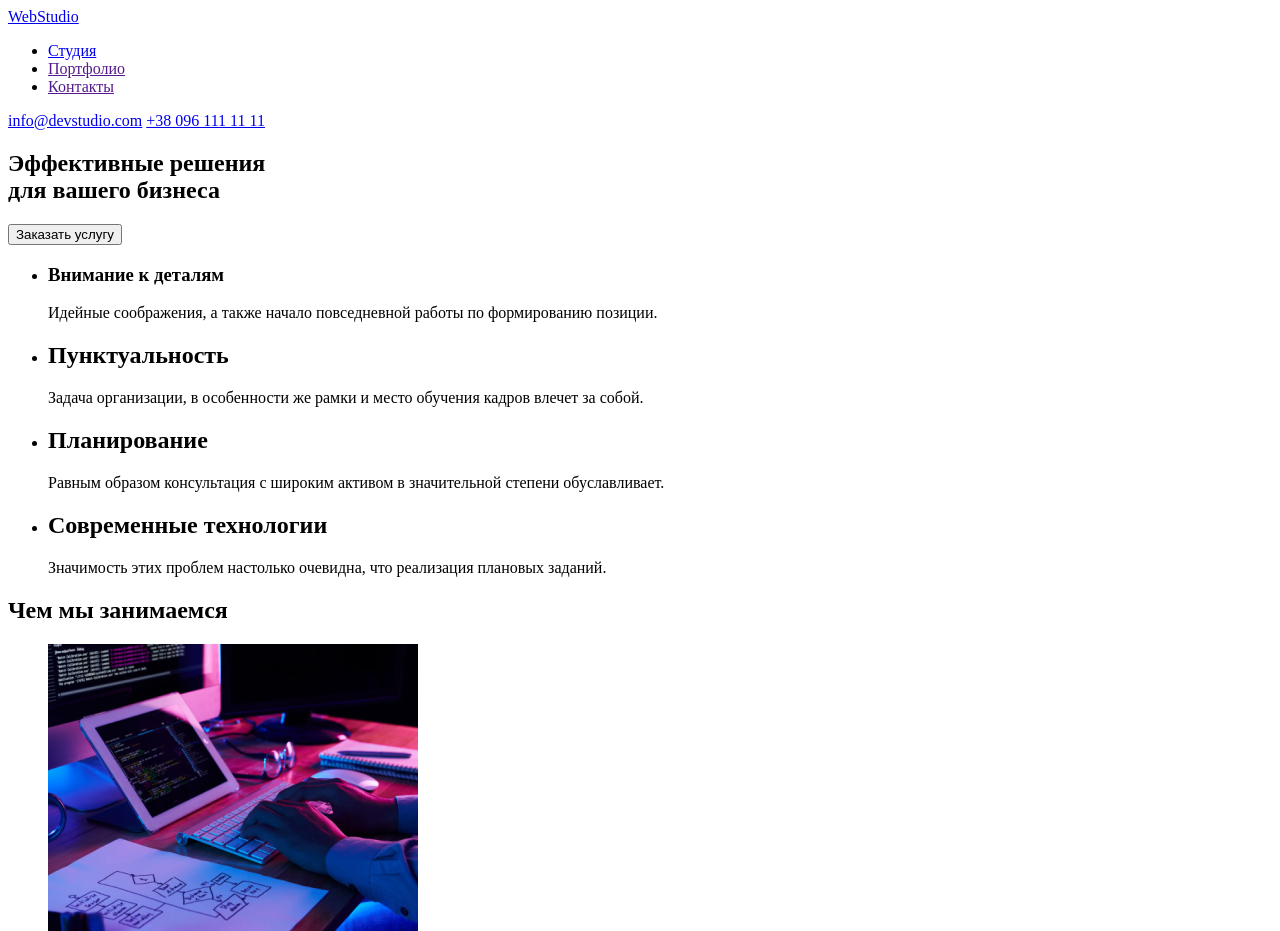
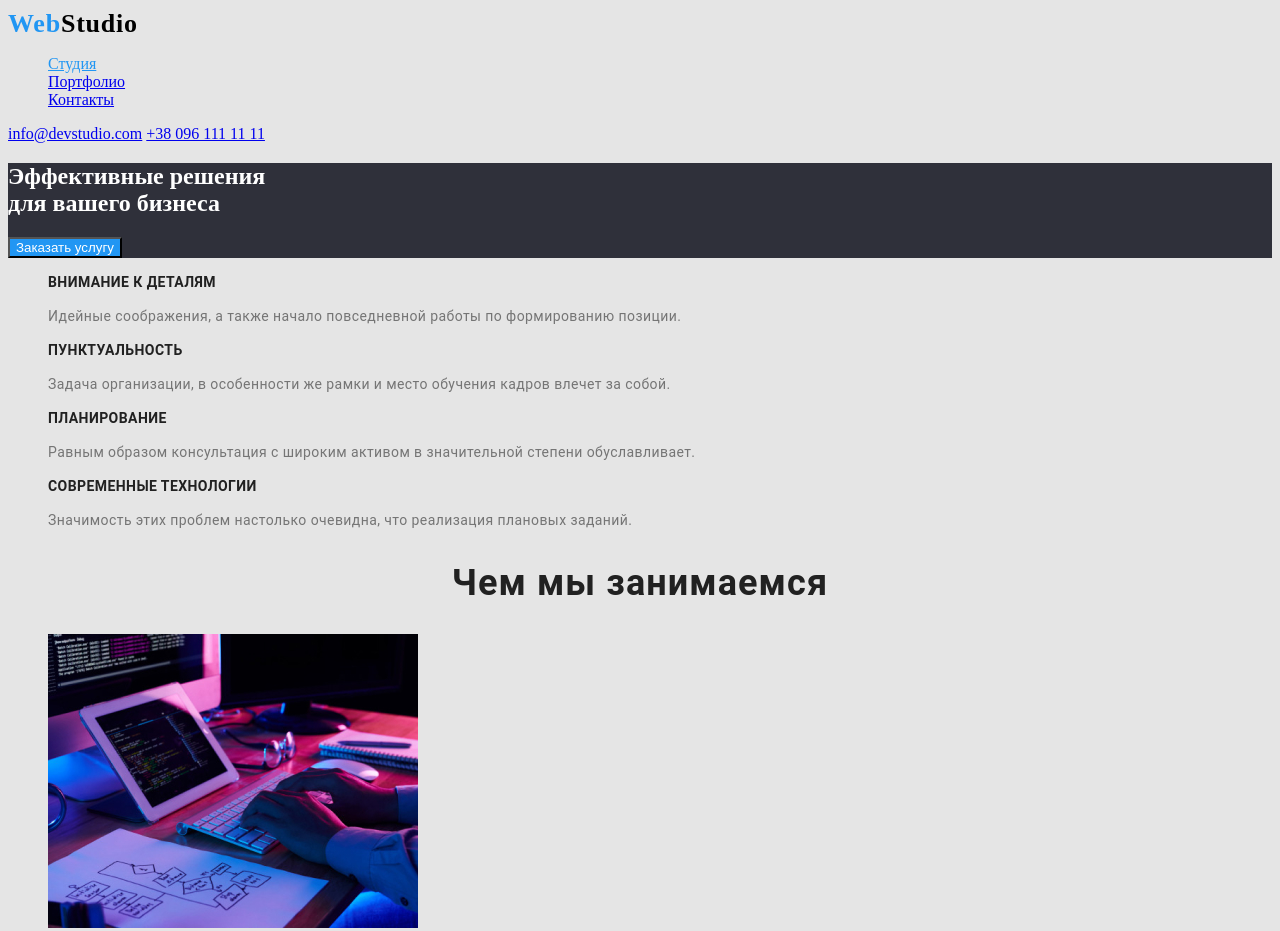
Before and after one commit to Harakosik/Harakosik-goit-markup-hw-02, a plain HTML site: page index.html in a window 1280 px wide. Shown: the top 931 px of the page. Drawn offline with Linux system fonts and the light colour scheme.

Commit message:
Проблема с определением групп, не могу придумать !!!

```diff
--- a/css/styles.css
+++ b/css/styles.css
@@ -0,0 +1,165 @@
+:root {
+  --primary-text-color:
+  --accent-color:
+  --primari-white-color:
+}
+body{
+  background-color: #E5E5E5;
+  color: #212121;
+}
+/* Цвет текста WebStudio */
+.logo {
+  font-family: 'Raleway';
+    font-style: normal;
+    font-weight: 700;
+    font-size: 26px;
+    line-height: 31px;
+    /* identical to box height */
+    text-decoration: none;
+    letter-spacing: 0.03em;
+
+    color: #2196F3;
+}
+.logo-accent {
+  font-family: 'Raleway';
+    font-style: normal;
+    font-weight: 700;
+    font-size: 26px;
+    line-height: 31px;
+    /* identical to box height */
+
+    letter-spacing: 0.03em;
+    color:#000000
+}
+.logo:hover,
+.logo:focus {
+color: rgb(246, 236, 46);
+}
+
+.logo-accent:hover,
+.logo-accent:focus {
+ color: #2196F3;
+}
+ /* header-nav */
+.header-link:hover,
+.header-link:focus {
+   color: var(--primary-text-color);
+}
+.header-item .current {
+  color: #2196F3;
+}
+
+ul {
+  list-style: none;
+}
+.header-mail:hover,
+.header-mail:focus {
+  font-family: 'Roboto';
+color: #2196F3;
+}
+.header-phone:hover,
+.header-phone:focus {
+  color: #757575;
+}
+
+
+/* section Hero */
+
+.hero {
+  background-color: #2F303A;
+}
+.hero-title {
+  color: #ffffff;
+}
+.hero-btn {
+  background: #2196F3;
+  color: #FFFFFF;
+}
+
+/* section about */
+
+
+
+.about-title {
+font-family: 'Roboto';
+  font-style: normal;
+  font-weight: 700;
+  font-size: 14px;
+  line-height: 16px;
+  letter-spacing: 0.03em;
+  text-transform: uppercase;
+
+  color: #212121;
+}
+.about-item {
+  font-family: 'Roboto';
+    font-style: normal;
+    font-weight: 400;
+    font-size: 14px;
+    line-height: 24px;
+    /* or 171% */
+
+    letter-spacing: 0.03em;
+
+    color: #757575;
+}
+.about {
+  background: #E5E5E5;
+}
+
+
+
+
+.about-titlee {
+  font-family: 'Roboto';
+    font-style: normal;
+    font-weight: 700;
+    font-size: 36px;
+    line-height: 42px;
+    text-align: center;
+    letter-spacing: 0.03em;
+
+    color: #212121;
+}
+
+/* section team */
+
+
+.team {
+  background: #F5F4FA;
+}
+.it-team {
+  font-family: 'Roboto';
+    font-style: normal;
+    font-weight: 700;
+    font-size: 36px;
+    line-height: 42px;
+    text-align: center;
+    letter-spacing: 0.03em;
+
+    color: #212121;
+}
+
+.it {
+  font-family: 'Roboto';
+    font-style: normal;
+    font-weight: 500;
+    font-size: 16px;
+    line-height: 19px;
+    /* identical to box height */
+
+    text-align: center;
+    letter-spacing: 0.03em;
+
+    color: #212121;
+}
+
+
+
+/* Footer */
+
+
+footer{
+  background-color: #2F303A;
+  color: rgba(255, 255, 255, 0.6);
+}
--- a/index.html
+++ b/index.html
@@ -4,22 +4,23 @@
     <meta charset="UTF-8" />
     <meta http-equiv="X-UA-Compatible" content="IE=edge" />
     <meta name="viewport" content="width=device-width, initial-scale=1.0" />
-    <title>Document-test</title>
+    <title>HW 02</title>
+    <link rel="stylesheet" href="./css/styles.css " />
   </head>
-  <body>
+  <body class="page">
     <!-- Heder section -->
     <header class="header">
       <nav class="header-nav">
-        <a href="/"> WebStudio </a>
+        <a class="logo link" href="" lang="en">Web<span class="logo-accent">Studio</span></a>
         <ul class="header-list">
           <li class="header-item">
-            <a class="header-link" href="./">Студия</a>
+            <a class="header-link current" href="./">Студия</a>
           </li>
           <li class="header-item">
-            <a class="header-link" href="">Портфолио</a>
+            <a class="header-link" href="./portfolio.html">Портфолио</a>
           </li>
           <li class="header-item">
-            <a class="header-link" href="">Контакты</a>
+            <a class="header-link" href="./">Контакты</a>
           </li>
         </ul>
       </nav>
@@ -31,36 +32,40 @@
     <main>
       <!-- Hero section -->
       <section class="hero">
-        <h1>Эффективные решения <br />для вашего бизнеса</h1>
+        <h1 class="hero-title">Эффективные решения <br />для вашего бизнеса</h1>
         <button class="hero-btn" type="button">Заказать услугу</button>
       </section>
-      <section>
+      <section class="about">
         <ul>
           <li>
-            <h3>Внимание к деталям</h3>
-            <p>Идейные соображения, а также начало повседневной работы по формированию позиции.</p>
+            <h2 class="about-title">Внимание к деталям</h2>
+            <p class="about-item">
+              Идейные соображения, а также начало повседневной работы по формированию позиции.
+            </p>
           </li>
           <li>
-            <h2>Пунктуальность</h2>
-            <p>
+            <h2 class="about-title">Пунктуальность</h2>
+            <p class="about-item">
               Задача организации, в особенности же рамки и место обучения кадров влечет за собой.
             </p>
           </li>
           <li>
-            <h2>Планирование</h2>
-            <p>
+            <h2 class="about-title">Планирование</h2>
+            <p class="about-item">
               Равным образом консультация с широким активом в значительной степени обуславливает.
             </p>
           </li>
           <li>
-            <h2>Современные технологии</h2>
-            <p>Значимость этих проблем настолько очевидна, что реализация плановых заданий.</p>
+            <h2 class="about-title">Современные технологии</h2>
+            <p class="about-item">
+              Значимость этих проблем настолько очевидна, что реализация плановых заданий.
+            </p>
           </li>
         </ul>
       </section>
       <!-- About secyion -->
       <section class="about-team">
-        <h2>Чем мы занимаемся</h2>
+        <h2 class="about-titlee">Чем мы занимаемся</h2>
         <ul class="about-list">
           <li class="about-item">
             <img
@@ -93,7 +98,7 @@
       </section>
       <!-- Team section -->
       <section class="team">
-        <h3>Наша команда</h3>
+        <h3 class="it-team">Наша команда</h3>
         <ul class="team-list">
           <li class="team-item">
             <img
@@ -103,7 +108,7 @@
               width="270"
               height="260"
             />
-            <h3>Игорь Демьяненко</h3>
+            <h3 class="it">Игорь Демьяненко</h3>
             <p lang="en">Product Designer</p>
           </li>
 
@@ -115,7 +120,7 @@
               width="270"
               height="260"
             />
-            <h3>Ольга Репина</h3>
+            <h3 class="it">Ольга Репина</h3>
             <p lang="en">Frontend Developer</p>
           </li>
 
@@ -127,7 +132,7 @@
               width="270"
               height="260"
             />
-            <h3>Николай Тарасов</h3>
+            <h3 class="it">Николай Тарасов</h3>
             <p lang="en">Marketing</p>
           </li>
 
@@ -139,7 +144,7 @@
               width="270"
               height="260"
             />
-            <h3>Михаил Ермаков</h3>
+            <h3 class="it">Михаил Ермаков</h3>
             <p lang="en">UI Designer></p>
           </li>
         </ul>
@@ -147,12 +152,12 @@
     </main>
     <!-- Footer section -->
     <footer class="footer">
-      <a href="">WebStudio</a>
-      <address class="footer-address">
+      <a class="logo link" href="" lang="en">Web<span class="logo-accent">Studio</span></a>
+      <address class="address">
         г. Киев, пр-т Леси Украинки, 26
         <ul>
-          <li><a>info@example.com</a></li>
-          <li><a>38 099 111 11 11</a></li>
+          <li><a class="address">info@example.com</a></li>
+          <li><a class="address">38 099 111 11 11</a></li>
         </ul>
       </address>
     </footer>
```
Also changed, not shown: portfolio.html (added, +42 -0 lines).
